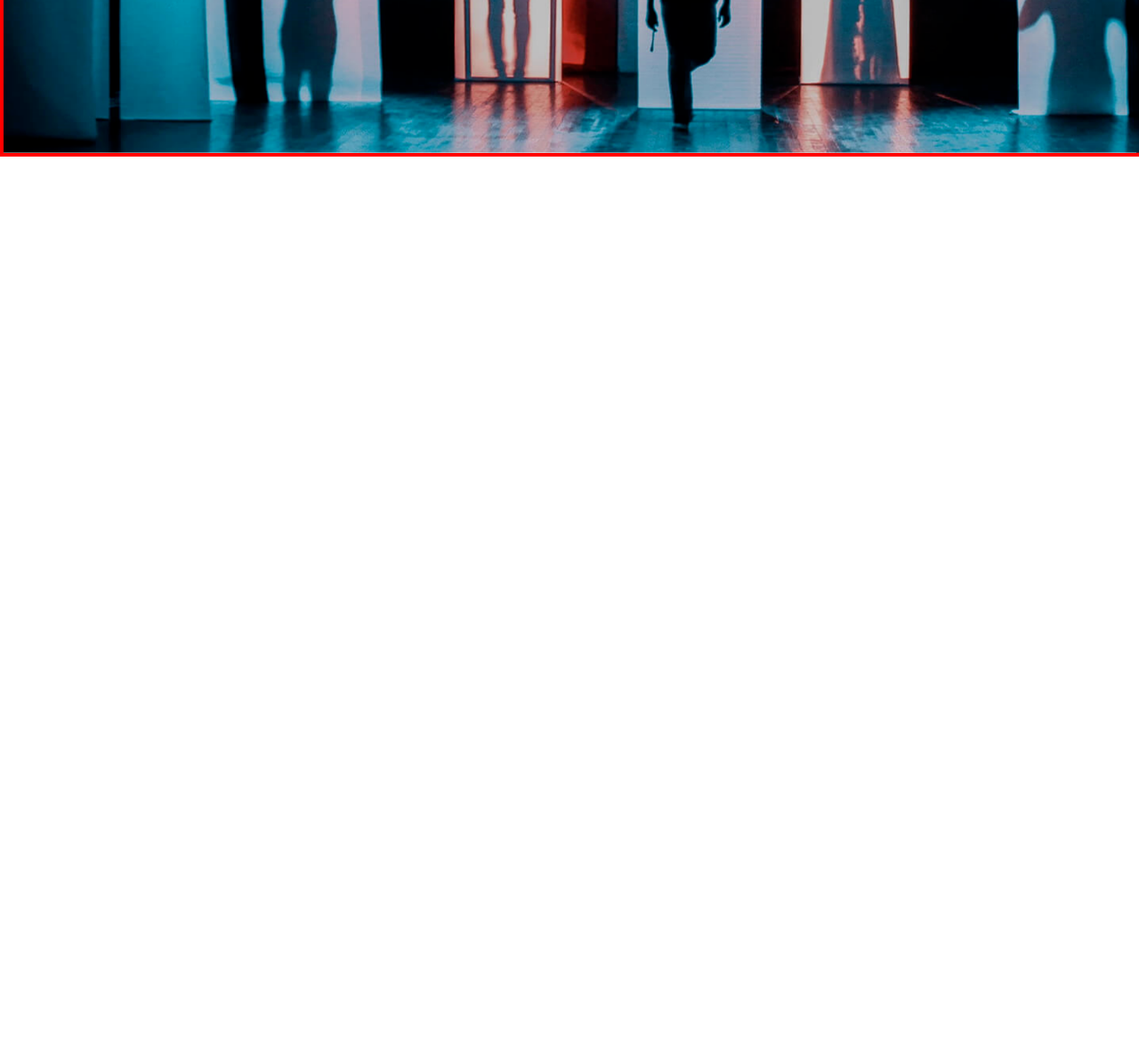
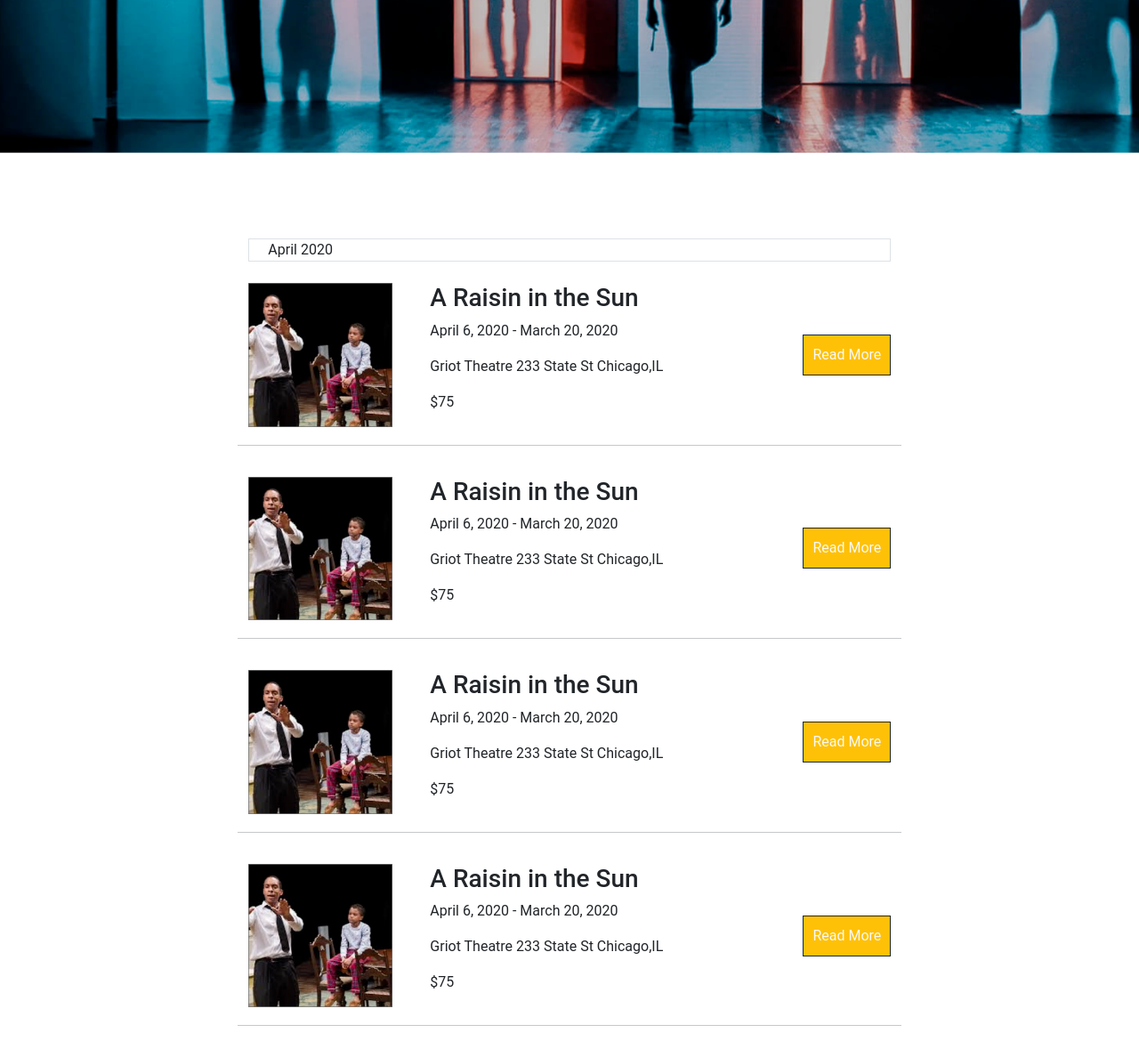
Before and after one commit to TheHamhams/theatre-company, a plain HTML site: page index.html in a window 1280 px wide. Shown: the part 500-1688 px from the top of the page at 89% size. Before the commit the page ends 800 px from the top, so only its background shows below. Drawn offline with nearby package versions, Linux system fonts and the light colour scheme; a web font is replaced by a local one.

Commit message:
added shows section

```diff
--- a/index.html
+++ b/index.html
@@ -32,6 +32,86 @@
     <h1 class="text-light centered">Featured Shows</h1>
 </section>
 
+<br><br><br><br>
+
+<!-- Shows -->
+<section class="shows">
+    <div class="container col-7">
+        <div class="month border">April 2020</div>
+        <br>
+        <div class="events row">
+            <article">
+                <div class="row">
+                    <div class="col-3 d-flex justify-content-left">
+                        <img src="static/images/a-raisin-in-the-sun-theater-1.png" alt="Scene from a raisin in the sun" class="shows-img">
+                    </div>
+                    <div class="col-6 info">
+                        <h3>A Raisin in the Sun</h3>
+                        <p>April 6, 2020 - March 20, 2020</p>
+                        <p>Griot Theatre 233 State St Chicago,IL</p>
+                        <p>$75</p>
+                    </div>
+                    <div class="col-3 d-flex align-items-center read-button">
+                        <button class="btn-warning text-light border-dark" type="button">Read More</button>
+                    </div>
+                    <hr class="show-line">
+                </div>
+            </article>
+            <article">
+                <div class="row">
+                    <div class="col-3 d-flex justify-content-left">
+                        <img src="static/images/a-raisin-in-the-sun-theater-1.png" alt="Scene from a raisin in the sun" class="shows-img">
+                    </div>
+                    <div class="col-6 info">
+                        <h3>A Raisin in the Sun</h3>
+                        <p>April 6, 2020 - March 20, 2020</p>
+                        <p>Griot Theatre 233 State St Chicago,IL</p>
+                        <p>$75</p>
+                    </div>
+                    <div class="col-3 d-flex align-items-center read-button">
+                        <button class="btn-warning text-light border-dark" type="button">Read More</button>
+                    </div>
+                    <hr class="show-line">
+                </div>
+            </article>
+            <article">
+                <div class="row">
+                    <div class="col-3 d-flex justify-content-left">
+                        <img src="static/images/a-raisin-in-the-sun-theater-1.png" alt="Scene from a raisin in the sun" class="shows-img">
+                    </div>
+                    <div class="col-6 info">
+                        <h3>A Raisin in the Sun</h3>
+                        <p>April 6, 2020 - March 20, 2020</p>
+                        <p>Griot Theatre 233 State St Chicago,IL</p>
+                        <p>$75</p>
+                    </div>
+                    <div class="col-3 d-flex align-items-center read-button">
+                        <button class="btn-warning text-light border-dark" type="button">Read More</button>
+                    </div>
+                    <hr class="show-line">
+                </div>
+            </article>
+            <article">
+                <div class="row">
+                    <div class="col-3 d-flex justify-content-left">
+                        <img src="static/images/a-raisin-in-the-sun-theater-1.png" alt="Scene from a raisin in the sun" class="shows-img">
+                    </div>
+                    <div class="col-6 info">
+                        <h3>A Raisin in the Sun</h3>
+                        <p>April 6, 2020 - March 20, 2020</p>
+                        <p>Griot Theatre 233 State St Chicago,IL</p>
+                        <p>$75</p>
+                    </div>
+                    <div class="col-3 d-flex align-items-center read-button">
+                        <button class="btn-warning text-light border-dark" type="button">Read More</button>
+                    </div>
+                    <hr class="show-line">
+                </div>
+            </article>
+        </div>
+    </div>
+</section>
+
 <script src="https://cdnjs.cloudflare.com/ajax/libs/popper.js/2.9.2/umd/popper.min.js"></script>
 <script src="https://cdnjs.cloudflare.com/ajax/libs/twitter-bootstrap/5.1.0/js/bootstrap.min.js"></script>
 </body>
--- a/static/css/main.css
+++ b/static/css/main.css
@@ -1,5 +1,5 @@
 * {
-    border: 1px solid red;
+    /* border: 1px solid red; */
 }
 
 @font-face {
@@ -31,3 +31,34 @@ body {
 .class-item {
     padding-right: 40px;
 }
+
+.month {
+    padding-left: 3%;
+}
+
+.events {
+    display: flex;
+    justify-content: space-between;
+}
+
+.read-button {
+    justify-content: flex-end;
+}
+
+button {
+    padding: 10px;
+    border: 1px solid;
+}
+
+.shows-img {
+    width: 100%
+}
+
+.show-line {
+    margin-top: 20px;
+    margin-bottom: 35px;
+}
+
+.info {
+    padding-left: 30px
+}
```
